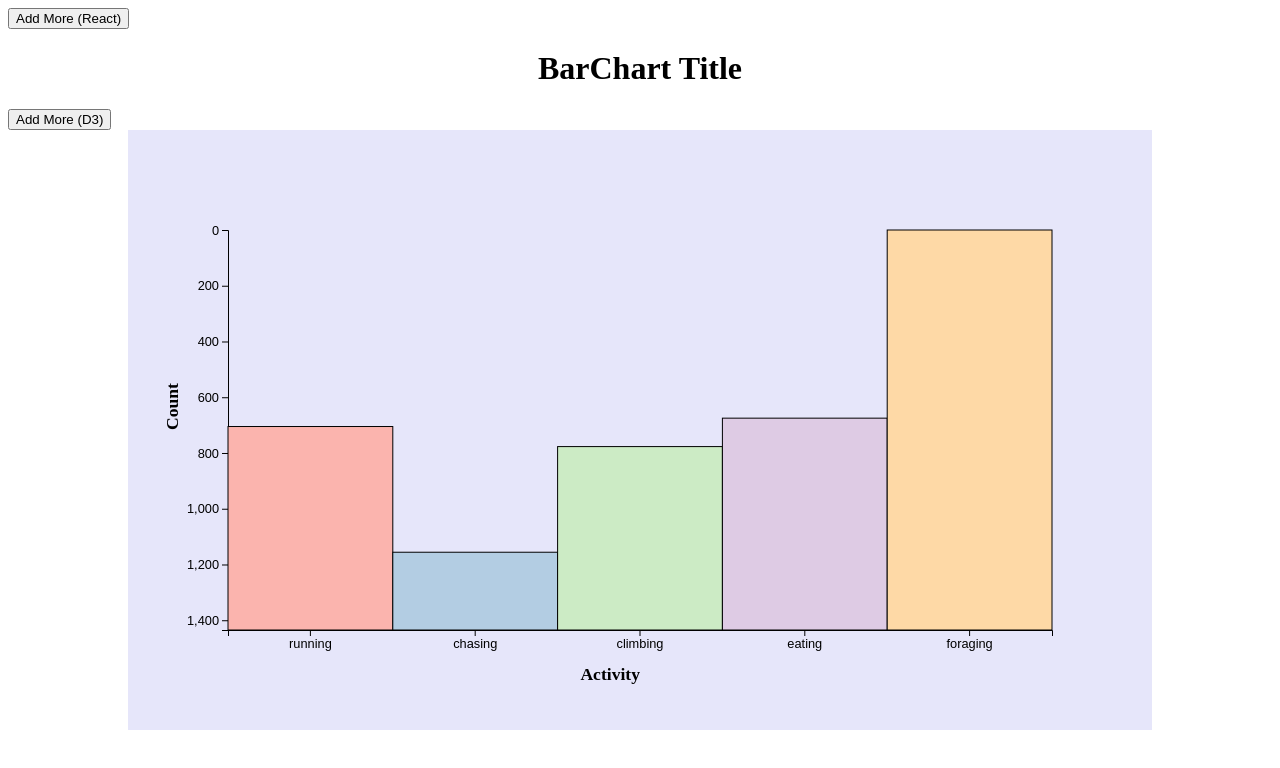
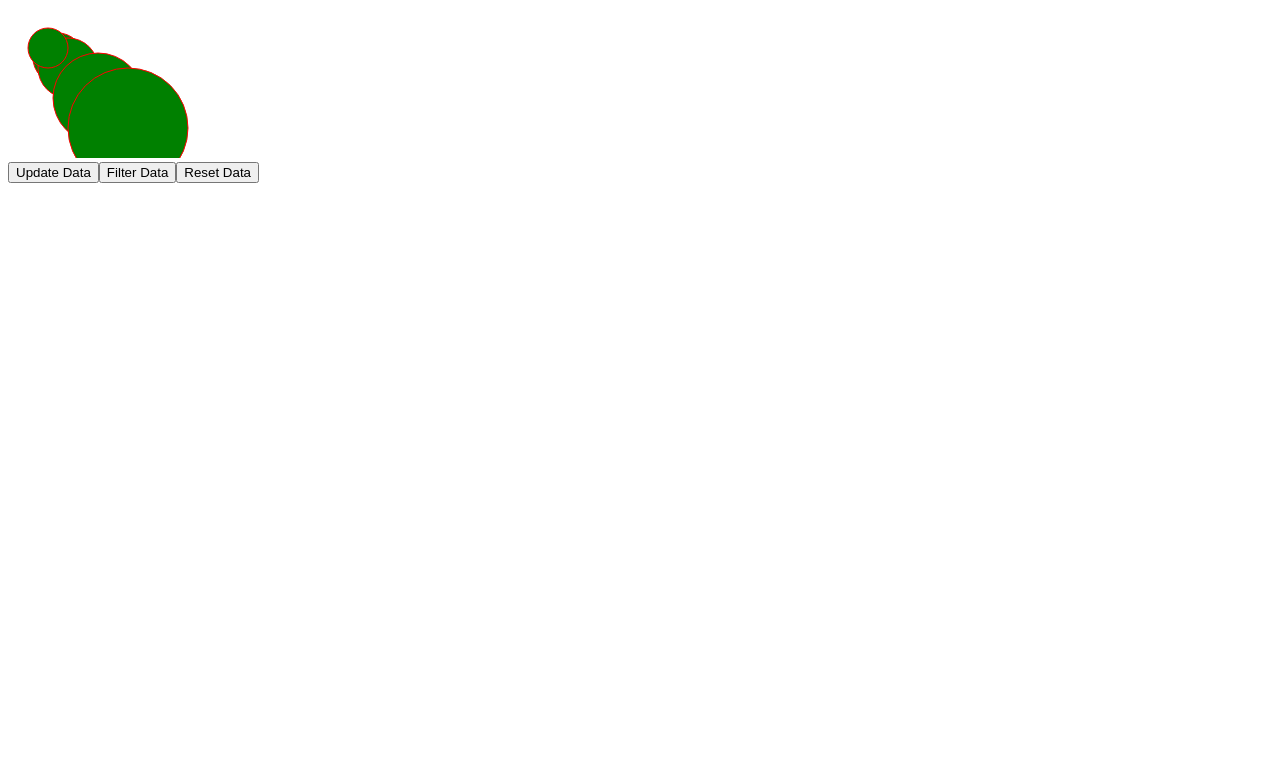
Before and after one commit to OscarKodes/React_and_D3_practice, a React (Create React App) app: page / in a window 1280 px wide. Shown: the top 768 px of the page. Built offline with nearby package versions, Linux system fonts and the light colour scheme.

Commit message:
Do circle tutorial for react and d3. - Next figure out how to seperate it into components.

```diff
--- a/package.json
+++ b/package.json
@@ -7,8 +7,10 @@
     "@testing-library/react": "^13.4.0",
     "@testing-library/user-event": "^13.5.0",
     "d3": "^7.8.5",
+    "papaparse": "^5.4.1",
     "react": "^18.2.0",
     "react-dom": "^18.2.0",
+    "react-papaparse": "^4.4.0",
     "react-scripts": "5.0.1",
     "web-vitals": "^2.1.4"
   },
--- a/src/components/App.jsx
+++ b/src/components/App.jsx
@@ -1,16 +1,56 @@
-import React, { useState } from "react";
-import BarChart from "./BarChart";
+import React, { useState, useRef, useEffect } from "react";
+import { select } from "d3";
 
 function App() {
-  function btnHandler() {
-    document.getElementById("btn").click();
-  }
+  const [data, setData] = useState([25, 30, 45, 60, 20]);
+  const svgRef = useRef();
+
+  const updateDataHandler = () => {
+    setData((prevState) => {
+      return prevState.map((d) => d + 5);
+    });
+  };
+
+  const filterDataHandler = () => {
+    setData((prevState) => {
+      return prevState.filter((d) => d <= 35);
+    });
+  };
+
+  const resetDataHandler = () => {
+    setData((prevState) => {
+      return prevState.filter((d) => d <= 35);
+    });
+  };
+
+  useEffect(() => {
+    console.log(svgRef);
+
+    const svg = select(svgRef.current);
+
+    svg
+      .selectAll("circle")
+      .data(data)
+      .join(
+        (enter) => enter.append("circle"),
+        (update) => update.attr("class", "updated"),
+        (exit) => exit.remove()
+      )
+      .attr("r", (d) => d)
+      .attr("cx", (d) => d * 2)
+      .attr("cy", (d) => d * 2)
+      .attr("fill", "green")
+      .attr("stroke", "red");
+  }, [data]);
 
   return (
-    <div>
-      <button onClick={btnHandler}>Add More (React)</button>
-      <BarChart />
-    </div>
+    <React.Fragment>
+      <svg ref={svgRef}></svg>
+      <br />
+      <button onClick={updateDataHandler}>Update Data</button>
+      <button onClick={filterDataHandler}>Filter Data</button>
+      <button onClick={resetDataHandler}>Reset Data</button>
+    </React.Fragment>
   );
 }
 
```
Also changed, not shown: 1 other file (tests, documents, lock files or other folders).
